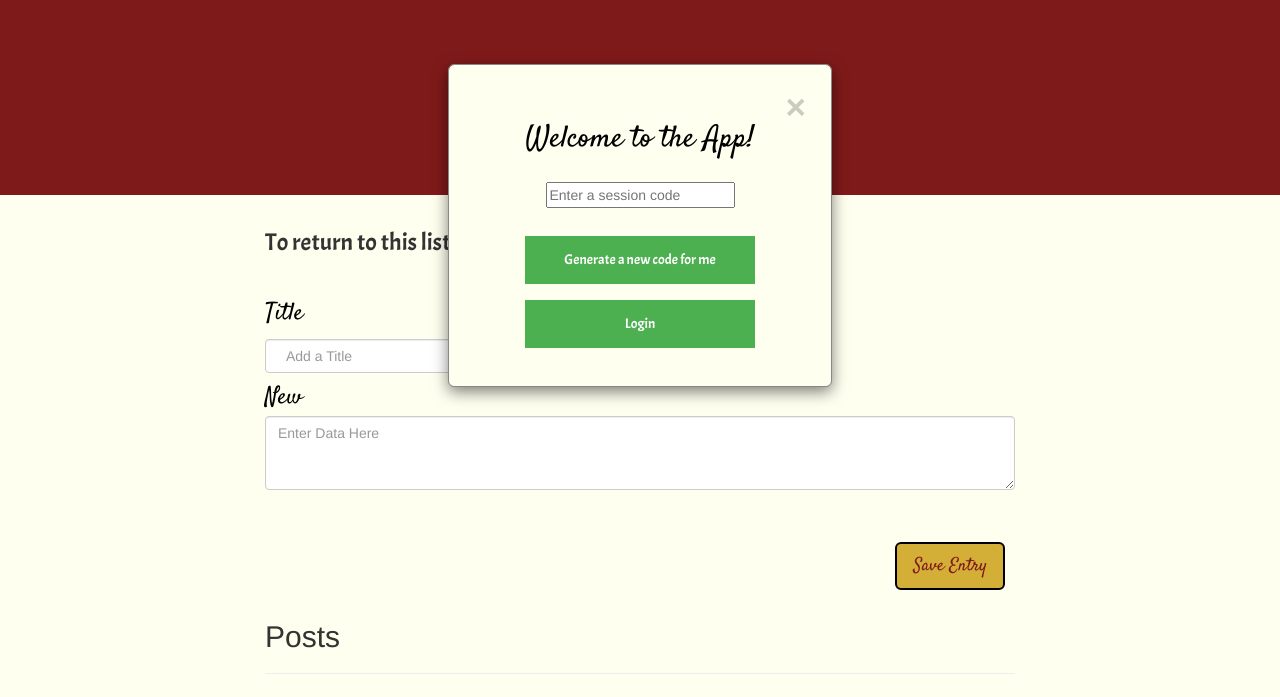
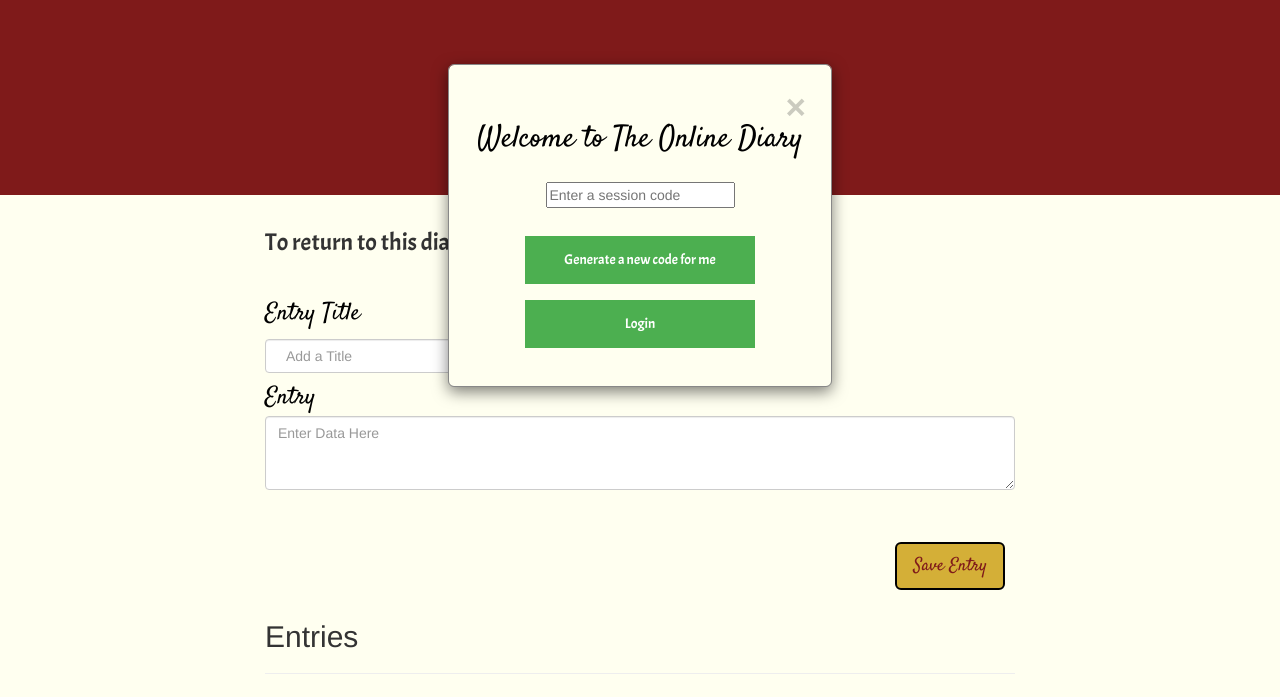
Before and after one commit to Superunknown1103/List-App, a website: page app/public/index.html in a window 1280 px wide. Drawn offline with nearby package versions, Linux system fonts and the light colour scheme; a web font is replaced by a local one.

Commit message:
conversion to diary app

```diff
--- a/app/public/index.html
+++ b/app/public/index.html
@@ -32,7 +32,7 @@
 
                                 <div class="modalContainer">
                                 <div class="radio">
-                                  <div id="welcome">Welcome to the App!</div>
+                                  <div id="welcome">Welcome to The Online Diary</div>
                                 <input id="loginCode" placeholder="Enter a session code" name="code">
                                 <button class="hexbtn" id="hexgenerate">Generate a new code for me</button>
 
@@ -45,18 +45,18 @@
                                 </form>
                                 </div>
     <div class="jumbotron">
-      <h1 class="text-center">This List</h1>
+      <h1 class="text-center">Diary</h1>
     </div>
 
     <div class="container">
         <div id="nameBox"></div>
       <div class="row">
         <div class="col-sm-8 col-sm-offset-2">
-            <div class="cool-font2">To return to this list, please save your generated code:  <span id="hexcode"></span></div>
-          <p class="cool-font">Title</p>
+            <div class="cool-font2">To return to this diary, please save your generated code:  <span id="hexcode"></span></div>
+          <p class="cool-font">Entry Title</p>
           <input class="form-control" type="text" id="author" placeholder="Add a Title">
           <br>
-          <p class="cool-font">New</p>
+          <p class="cool-font">Entry</p>
           <textarea class="form-control" rows="3" id="post-box" placeholder="Enter Data Here"></textarea>
           <button id="post-submit" class="btn btn-lg pull-right">Save Entry</button>
         </div>
@@ -64,7 +64,7 @@
 
       <div class="row">
         <div class="col-sm-8 col-sm-offset-2">
-          <h2>Posts</h2>
+          <h2>Entries</h2>
           <hr>
           <div id="post-area"></div>
         </div>
--- a/app/public/js/post.js
+++ b/app/public/js/post.js
@@ -24,7 +24,7 @@ $(document).ready(function () {
           var row = $("<div>");
           row.addClass("post");
 
-          row.append("<p>" + newPost.author + " data: </p>");
+          row.append("<p>" + newPost.author + " Entry: </p>");
           row.append("<p>" + newPost.body + "</p>");
           row.append("<p>At " + moment(newPost.created_at).format("h:mma on dddd") + "</p>");
 
@@ -102,7 +102,7 @@ $.get("/api/" + Hex, function(data) {
           var row = $("<div>");
           row.addClass("post");
 
-          row.append("<p>" + data[i].author + " data: </p>");
+          row.append("<p>" + data[i].author + " Entry: </p>");
           row.append("<p>" + data[i].body + "</p>");
           row.append("<p>At " + moment(data[i].created_at).format("h:mma on dddd") + "</p>");
           row.append("<span class='close' title='Close Modal'>&times;</span>");
```
